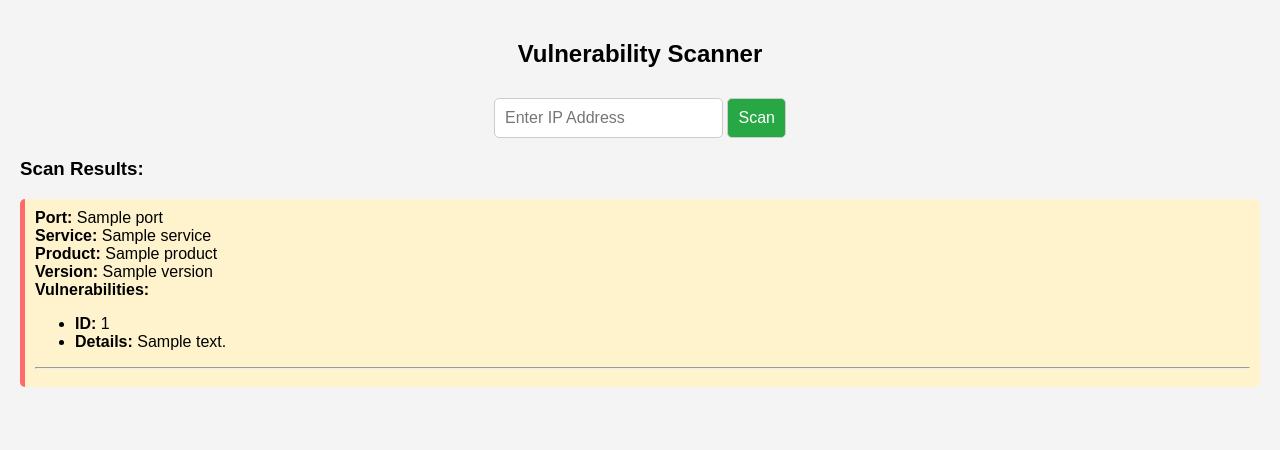
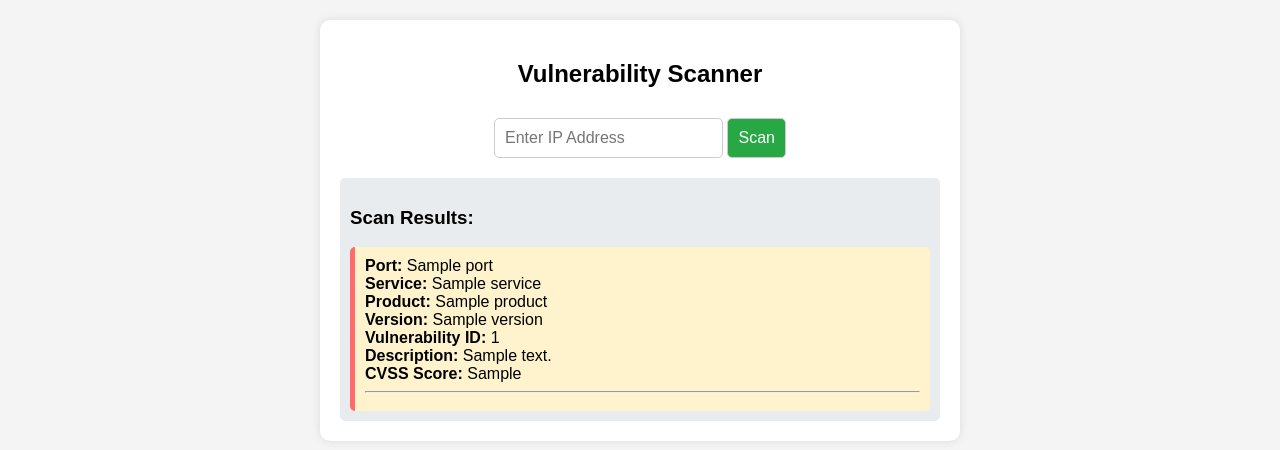
Before and after one commit to codebreaker4O4/Design-Lab, a Flask app: template templates/index.html in a window 1280 px wide. Shown: the top 450 px of the page. Run offline with Flask 3, Linux system fonts and the light colour scheme; the template is opened without the code that fills it: most values are stand-ins (such as "Sample title", 1, 10 or a date in 2020).

Commit message:
Added NVD api to fetch vuln details

```diff
--- a/app.py
+++ b/app.py
@@ -7,19 +7,56 @@ import re
 from functools import wraps
 from dotenv import load_dotenv
 import ipaddress
-
-# Load environment variables from.env file
-# load_dotenv()
+import time
 
 app = Flask(__name__)
 
-# VULNERS_URL = "https://vulners.com/api/v3/search/id/"
-# VULNERS_API_KEY = os.getenv("VULNERS_API_KEY")
+NVD_API_URL = "https://services.nvd.nist.gov/rest/json/cves/2.0"
+NVD_RATE_LIMIT = 50  # Max 50 CVEs per 30 seconds
+NVD_SLEEP_TIME = 30  # Wait 30 seconds after hitting the limit
+NVD_API_KEY = os.getenv("NVD_API_KEY")
 
-# if not VULNERS_API_KEY:
-#     print("VULNERS_API_KEY is not set or is empty!")
-# else:
-#     print("VULNERS_API_KEY is loaded successfully.")
+def fetch_cve_details(cve_id):
+    """
+    Fetch CVE details (description and CVSS score) for a single CVE ID.
+    :param cve_id: CVE ID to fetch details for.
+    :return: Dictionary containing description and CVSS score.
+    """
+    url = f"{NVD_API_URL}?cveId={cve_id}"
+    headers = {"apiKey": NVD_API_KEY}
+
+    try:
+        response = requests.get(url, headers=headers)
+        response.raise_for_status()  # Raise an error for HTTP issues
+        data = response.json()
+
+        if "vulnerabilities" in data and data["vulnerabilities"]:
+            cve = data["vulnerabilities"][0].get("cve", {})
+
+            # Extract description
+            description = cve.get("descriptions", [{}])[0].get("value", "No description available")
+
+            # Extract CVSS score (try CVSSv3 first, then fallback to CVSSv2)
+            cvss_metrics = cve.get("metrics", {})
+            cvss_score = None
+
+            if "cvssMetricV31" in cvss_metrics:
+                cvss_score = cvss_metrics["cvssMetricV31"][0]["cvssData"]["baseScore"]
+            elif "cvssMetricV30" in cvss_metrics:
+                cvss_score = cvss_metrics["cvssMetricV30"][0]["cvssData"]["baseScore"]
+            elif "cvssMetricV2" in cvss_metrics:
+                cvss_score = cvss_metrics["cvssMetricV2"][0]["cvssData"]["baseScore"]
+
+            return {
+                "description": description,
+                "cvss_score": cvss_score if cvss_score is not None else "Unknown"
+            }
+
+    except requests.exceptions.RequestException as e:
+        print(f"Error fetching CVE details for {cve_id}: {e}")
+
+    return {"description": "Error fetching details", "cvss_score": "Unknown"}
+
 
 def parse_vulners_output(output):
     """Parse and sanitize Vulners script output."""
@@ -27,10 +64,10 @@ def parse_vulners_output(output):
         return []
 
     vulns = []
-    for line in output.split("\n"):
-        vuln_id = line.strip()
-        if vuln_id and re.match(r'^[A-Za-z0-9-_]+$', vuln_id):
-            vulns.append(vuln_id)
+    for line in output:
+        if line.startswith("CVE"):
+            vulns.append(line)
+            # print(line)
     return vulns
 
 def validate_ip_addr(ip):
@@ -47,15 +84,14 @@ def scan_vulnerabilities(ip):
         print(f"Scanning IP: {ip}")  # Debugging
 
         nm = nmap.PortScanner()
-
         nm.scan(ip, arguments="-sV --script vulners")
-        print(f"Scan Results: {nm.all_hosts()}")  # Debugging
 
         vulnerabilities = []
+        all_cves = []
+
         for host in nm.all_hosts():
             for proto in nm[host].all_protocols():
                 ports = nm[host][proto].keys()
-
                 for port in ports:
                     try:
                         port_data = nm[host][proto][port]
@@ -64,47 +100,52 @@ def scan_vulnerabilities(ip):
                         product = port_data.get("product", "unknown")
 
                         vuln_scripts = port_data.get("script", {})
-                        vulners_output = vuln_scripts.get("vulners", "")
+                        vulners_output = vuln_scripts.get("vulners", "").split()
 
                         if vulners_output:
-                            vulns = parse_vulners_output(vulners_output)
-                        for vuln_id in vulners_output.split("\n"):
-                            if vuln_id.strip():
-                                # vuln_details = fetch_vulnerability_details(vuln_id)
+                            cve_ids = parse_vulners_output(vulners_output)
+                            all_cves.extend(cve_ids)
+
+                            for cve_id in cve_ids:
                                 vulnerabilities.append({
                                     "port": port,
                                     "service": service,
                                     "product": product,
                                     "version": version,
-                                    "vuln_id": vuln_id,
-                                    "details": "None"
+                                    "vuln_id": cve_id,
+                                    "Description": None, # Placeholder to be filled later
+                                    "CVSS Score": None # Placeholder to be filled later
                                 })
 
                     except Exception as e:
-                        print(f"Error fetching vulnerability details for {vuln_id} on port {port}: {str(e)}")
+                        print(f"Error processing vulnerabilities on port {port}: {str(e)}")
+
+        # **Process CVEs in batches of 50 to follow rate limits**
+        for i in range(0, len(all_cves), NVD_RATE_LIMIT):
+            batch = all_cves[i:i + NVD_RATE_LIMIT]
+
+            for cve_id in batch:
+                cve_details = fetch_cve_details(cve_id)
+
+                # **Update vulnerabilities with CVE details**
+                for vuln in vulnerabilities:
+                    if vuln["vuln_id"] == cve_id:
+                        vuln["Description"] = cve_details.get("description")  # ✅ Correctly updating details
+                        vuln["CVSS Score"] = cve_details.get("cvss_score")  # ✅ Correctly updating details
+                        print(cve_id)
+                        print(cve_details)
+                        print('\n')
+
+            # **Wait 30 seconds if more than 50 CVEs**
+            if i + NVD_RATE_LIMIT < len(all_cves):
+                print(f"Rate limit reached. Sleeping for {NVD_SLEEP_TIME} seconds...")
+                time.sleep(NVD_SLEEP_TIME)
+
     except Exception as e:
-        app.logger.error(f"Error scanning vulnerabilities for {ip}: {str(e)}")
-        print("Error")
+        print(f"Error scanning vulnerabilities for {ip}: {str(e)}")
     return vulnerabilities
 
 
-
-# def fetch_vulnerability_details(vuln_id):
-#     """Fetch vulnerability details from Vulners API"""
-#     if not VULNERS_API_KEY:
-#         raise ValueError("Vulners API key is not configured.")
-#     try:
-#         response = requests.get(f"{VULNERS_URL}?id={vuln_id}&apiKey={VULNERS_API_KEY}")
-#         data = response.json()
-#         if "data" in data and data["data"]:
-#             print(f"Request URL: {response.url}")  # Debugging
-#             print(f"Response Code: {response.status_code}")  # Debugging
-#             print(f"Response JSON: {response.text}")  # Debugging
-#             return data["data"].get("description", "No description available.")
-#     except Exception as e:
-#         print(f"Error fetching details for {vuln_id}: {e}")
-#         print(f"Error fetching details for {vuln_id}")
-#         return "No details found."
 
 
 
--- a/static/script.js
+++ b/static/script.js
@@ -3,6 +3,10 @@ document.addEventListener("DOMContentLoaded", function () {
   const loading = document.getElementById("loading");
 
   form.addEventListener("submit", function () {
-    loading.style.display = "block";
+    loading.style.display = "block"; // Show loading
   });
+
+  window.onload = function () {
+    loading.style.display = "none"; // Hide loading after page refresh
+  };
 });
--- a/static/style.css
+++ b/static/style.css
@@ -40,8 +40,12 @@ button:hover {
 .vuln-container {
   margin-top: 20px;
   text-align: left;
+  padding: 10px;
+  background: #e9ecef;
+  border-radius: 5px;
 }
 
+/* Individual Vulnerability */
 .vuln {
   background: #fff3cd;
   padding: 10px;
@@ -54,6 +58,7 @@ button:hover {
 .error {
   color: red;
   margin-top: 10px;
+  font-weight: bold;
 }
 
 /* Loading Animation */
--- a/templates/index.html
+++ b/templates/index.html
@@ -6,41 +6,41 @@
     <title>Vulnerability Scanner</title>
     <link
       rel="stylesheet"
-      href="{{ url_for('static',filename='style.css') }}"
+      href="{{ url_for('static', filename='style.css') }}"
     />
   </head>
   <body>
+    <div class="container">
       <h2>Vulnerability Scanner</h2>
       <form id="scan-form" method="POST">
         <input type="text" name="ip" placeholder="Enter IP Address" required />
         <button type="submit">Scan</button>
       </form>
-    <div id="loading" class="hidden">🔄Scanning...</div>
+      <div id="loading" class="hidden">🔄 Scanning...</div>
+
       {% if results %}
       <div class="vuln-container">
         <h3>Scan Results:</h3>
-      {% for result in results %}
+        {% if results|length == 0 %}
+        <p>No vulnerabilities found ✅</p>
+        {% else %} {% for result in results %}
         <div class="vuln">
           <strong>Port:</strong> {{ result.port }}<br />
           <strong>Service:</strong> {{ result.service }}<br />
           <strong>Product:</strong> {{ result.product }}<br />
           <strong>Version:</strong> {{ result.version }}<br />
-        <strong>Vulnerabilities:</strong> <br />
-        <ul>
-          {% if result.vuln_id %}
-          <li><strong>ID:</strong> {{ result.vuln_id }}</li>
-          <li><strong>Details:</strong> {{ result.details }}</li>
-          {% else %}
-          <li>No vulnerabilities found✅</li>
-          {% endif %}
-        </ul>
+          <strong>Vulnerability ID:</strong> {{ result.vuln_id }}<br />
+          <strong>Description:</strong> {{ result.Description }}<br />
+          <strong>CVSS Score:</strong> {{ result["CVSS Score"] }}<br />
           <hr />
         </div>
-      {% endfor %}
+        {% endfor %} {% endif %}
       </div>
       {% endif %} {% if error %}
-    <div style="color: red">{{ error }}</div>
+      <div class="error">{{ error }}</div>
       {% endif %}
-    <script src="{{ url_for('static', filename='script.js') }}?v=1.1"></script>
+    </div>
+
+    <script src="{{ url_for('static', filename='script.js') }}?v=1.2"></script>
   </body>
 </html>
```
Lines whose indentation alone changed are shown as unchanged.
